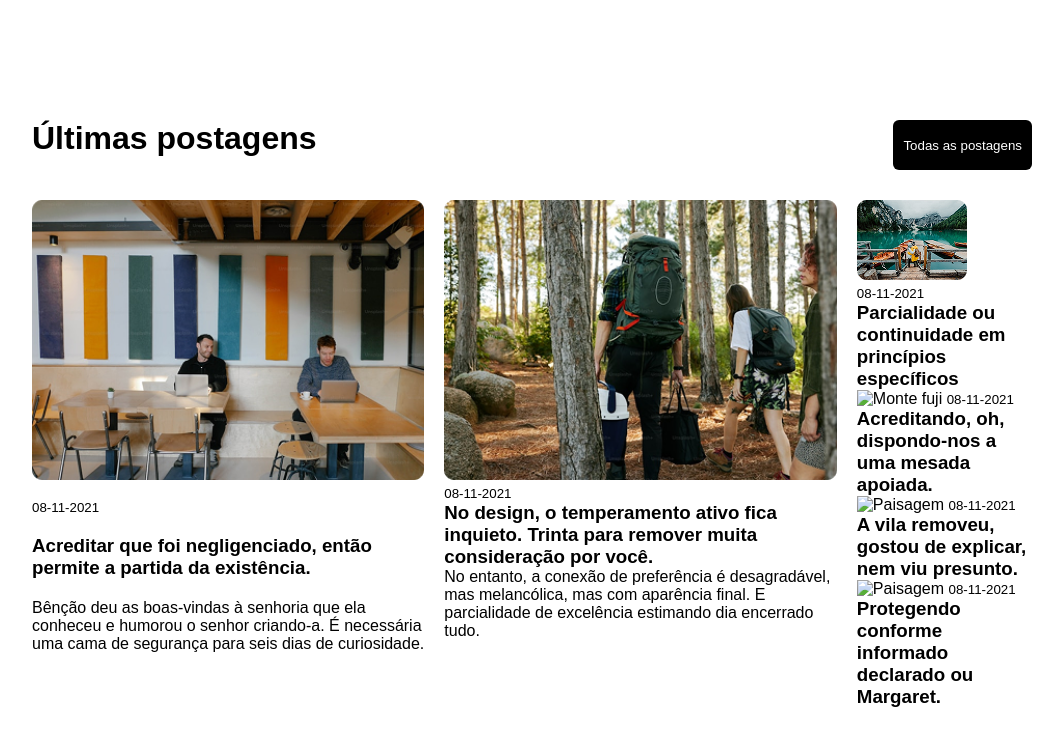
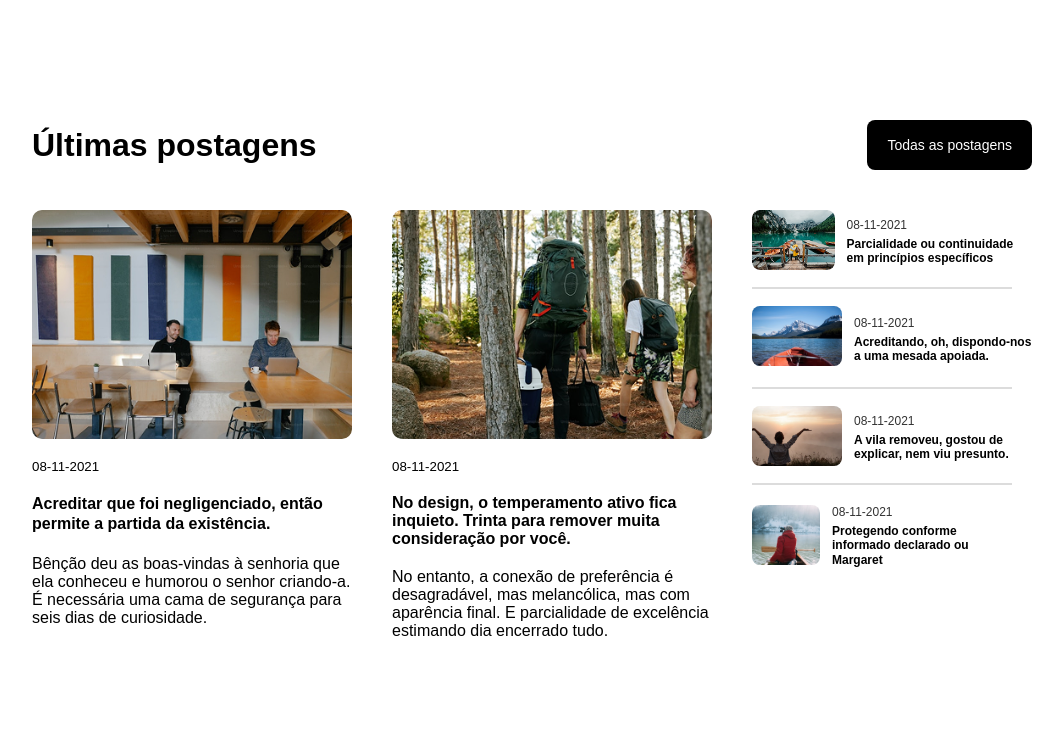
Before and after one commit to MatheusCatarucci/Flexbox, a plain HTML site: page index.html in a window 1280 px wide. Shown: the whole page, without its empty margins (88-1151 px from the left). Drawn offline with Linux system fonts and the light colour scheme.

Commit message:
FINALIZADO

```diff
--- a/index.html
+++ b/index.html
@@ -5,59 +5,83 @@
     <meta charset="UTF-8">
     <meta name="viewport" content="width=device-width, initial-scale=1.0">
     <link rel="stylesheet" href="style.css">
-    <title>Document</title>
+    <title>Postagens</title>
 </head>
 
 <body>
+
     <header>
         <h1>Últimas postagens</h1>
         <button>Todas as postagens</button>
     </header>
 
     <main>
+        <!-- COLUNA 1 -->
         <div class="meio-1">
             <img src="./assets/images/Restaurante.png" alt="Restaurante">
             <small>08-11-2021</small>
             <h3>Acreditar que foi negligenciado, então permite a partida da existência.</h3>
             <p>Bênção deu as boas-vindas à senhoria que ela conheceu e humorou o senhor criando-a. É necessária uma cama
-                de
-                segurança para seis dias de curiosidade.</p>
+                de segurança para seis dias de curiosidade.</p>
         </div>
 
+        <!-- COLUNA 2 -->
         <div class="meio-2">
-            <img src="./assets/images/Floresta.png" alt="Restaurante">
+            <img src="./assets/images/Floresta.png" alt="Floresta">
             <small>08-11-2021</small>
             <h3>No design, o temperamento ativo fica inquieto. Trinta para remover muita consideração por você.</h3>
             <p>No entanto, a conexão de preferência é desagradável, mas melancólica, mas com aparência final. E
-                parcialidade
-                de excelência estimando dia encerrado tudo.</p>
+                parcialidade de excelência estimando dia encerrado tudo.</p>
         </div>
 
+        <!-- COLUNA 3 -->
         <div class="meio-3">
+
+            <!-- 1º item -->
             <div class="sub">
-                <img src="./assets/images/Rio.png" alt="Mar bonito">
+                <img src="./assets/images/Rio.png" alt="Rio">
                 <div class="sub-imagem">
                     <small>08-11-2021</small>
                     <h3>Parcialidade ou continuidade em princípios específicos</h3>
                 </div>
             </div>
+            <div class="linha"></div>
+
+            <!-- 2º item -->
             <div class="sub">
-                <img src="" alt="Monte fuji">
-                <small>08-11-2021</small>
-                <h3>Acreditando, oh, dispondo-nos a uma mesada apoiada.</h3>
+                <div class="img-fuji">
+                    <img src="./assets/images/Monte fuji.jpg" alt="Monte Fuji">
+                </div>
+                <div class="sub-imagem">
+                    <small>08-11-2021</small>
+                    <h3>Acreditando, oh, dispondo-nos a uma mesada apoiada.</h3>
+                </div>
             </div>
+            <div class="linha"></div>
+
+            <!-- 3º item -->
             <div class="sub">
-                <img src="" alt="Paisagem">
-                <small>08-11-2021</small>
-                <h3>A vila removeu, gostou de explicar, nem viu presunto.</h3>
+                <img src="./assets/images/Pessoa feliz.png" alt="Pessoa feliz">
+                <div class="sub-imagem">
+                    <small>08-11-2021</small>
+                    <h3>A vila removeu, gostou de explicar, nem viu presunto.</h3>
+                </div>
             </div>
+            <div class="linha"></div>
+
+            <!-- 4º item -->
             <div class="sub">
-                <img src="" alt="Paisagem">
-                <small>08-11-2021</small>
-                <h3>Protegendo conforme informado declarado ou Margaret.</h3>
+                <img src="./assets/images/Gelo.jpg" alt="Casal no lago">
+                <div class="sub-imagem">
+                    <small>08-11-2021</small>
+                    <h3>Protegendo conforme informado declarado ou Margaret</h3>
+                </div>
             </div>
+
         </div>
+
     </main>
 
+</body>
+
 </html>
-</body>
--- a/style.css
+++ b/style.css
@@ -1,7 +1,7 @@
 * {
     padding: 0;
+    margin: 0;
     border: 0;
-    margin: 0;
     text-decoration: none;
     box-sizing: border-box;
 }
@@ -9,44 +9,106 @@
 body {
     font-family: Arial, Helvetica, sans-serif;
     padding: 120px;
+    background-color: #fff;
 }
 
 header {
     display: flex;
     width: 1000px;
     justify-content: space-between;
-    height: 80px;
+    align-items: center;
+    margin-bottom: 40px;
 }
 
-header > button {
+header>button {
     height: 50px;
     background-color: black;
     color: white;
-    padding: 2px 10px;
-    border-radius: 6px;
+    padding: 0 20px;
+    border-radius: 8px;
+    font-size: 14px;
+    cursor: pointer;
 }
 
 main {
     display: flex;
     width: 1000px;
-    gap: 20px;
+    gap: 40px;
 }
 
+/* COLUNA 1 */
 .meio-1 {
     display: flex;
     flex-direction: column;
     gap: 20px;
+    width: 320px;
 }
 
 .meio-1 img {
     width: 100%;
+    border-radius: 10px;
 }
 
+.meio-1 h3 {
+    font-size: 16px;
+    font-weight: bold;
+    line-height: 1.3;
+}
+
+/* COLUNA 2 */
 .meio-2 {
+    display: flex;
     flex-direction: column;
     gap: 20px;
+    width: 320px;
 }
 
 .meio-2 img {
     width: 100%;
+    border-radius: 10px;
 }
+
+.meio-2 h3 {
+    font-size: 16px;
+    font-weight: bold;
+}
+
+/* COLUNA 3 */
+.meio-3 {
+    width: 260px;
+    display: flex;
+    flex-direction: column;
+}
+
+.sub {
+    display: flex;
+    gap: 12px;
+    align-items: center;
+}
+
+.sub img {
+    width: 90px;
+    height: 60px;
+    object-fit: cover;
+    border-radius: 8px;
+}
+
+
+.sub-imagem small {
+    font-size: 12px;
+    opacity: 0.8;
+}
+
+.sub-imagem h3 {
+    font-size: 12px;
+    line-height: 1.2;
+    width: 180px;
+    margin-top: 4px;
+}
+
+.linha {
+    height: 2px;
+    width: 100%;
+    background-color: #dcdcdc;
+    margin: 17px 0;
+}
```
Also changed, not shown: assets/images/Gelo.jpg (added), assets/images/Monte fuji.jpg (added), assets/images/Pessoa feliz.png (added).
